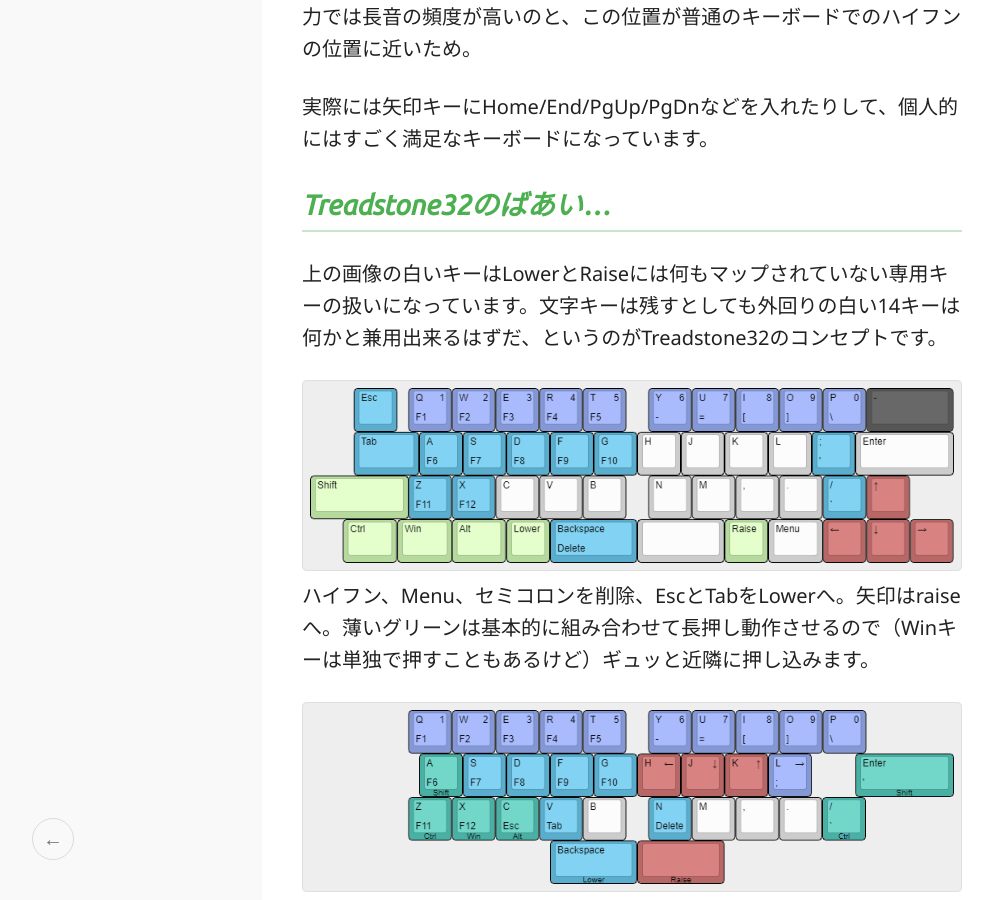
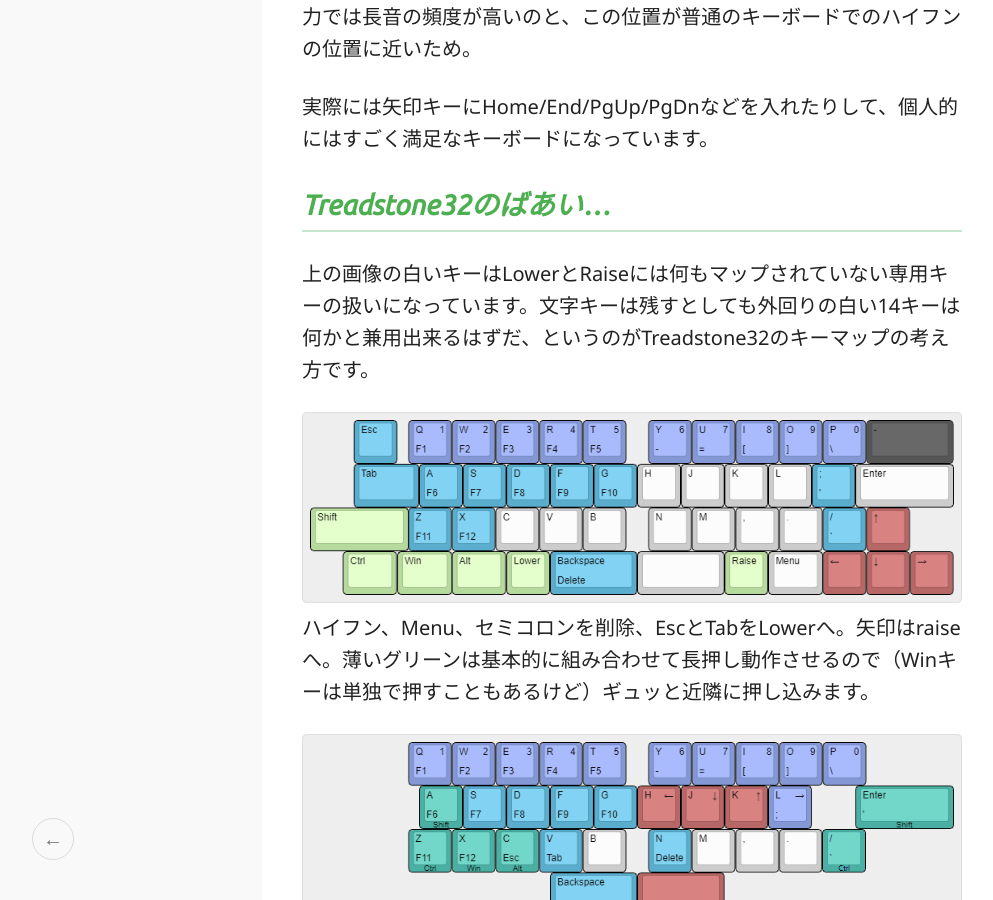
Before and after one commit to marksard/marksard.github.io, a Jekyll site: the page built from _posts/2019-07-05-ts-keymap.markdown, in a window 1280 px wide and 900 px high, scrolled down 3898 px. Shown: the whole window, without its empty margins (8-1001 px from the left). Built offline with Jekyll 4.4.1, drawn with Linux system fonts in a browser that asks for light colours; some web fonts are replaced.

Commit message:
[update]

```diff
--- a/_posts/2019-07-05-ts-keymap.markdown
+++ b/_posts/2019-07-05-ts-keymap.markdown
@@ -57,7 +57,7 @@
 
 ## Treadstone32のばあい…
 
-上の画像の白いキーはLowerとRaiseには何もマップされていない専用キーの扱いになっています。文字キーは残すとしても外回りの白い14キーは何かと兼用出来るはずだ、というのがTreadstone32のコンセプトです。
+上の画像の白いキーはLowerとRaiseには何もマップされていない専用キーの扱いになっています。文字キーは残すとしても外回りの白い14キーは何かと兼用出来るはずだ、というのがTreadstone32のキーマップの考え方です。
 
 ![img](/assets/photos/ts_keymap06.png)
 ハイフン、Menu、セミコロンを削除、EscとTabをLowerへ。矢印はraiseへ。薄いグリーンは基本的に組み合わせて長押し動作させるので（Winキーは単独で押すこともあるけど）ギュッと近隣に押し込みます。
```
